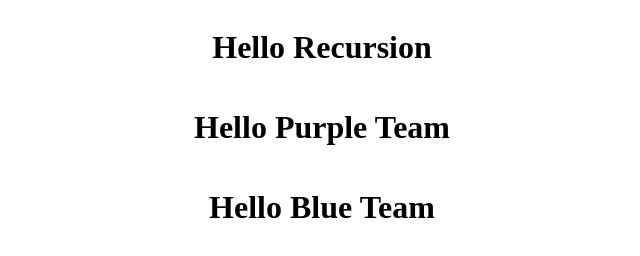
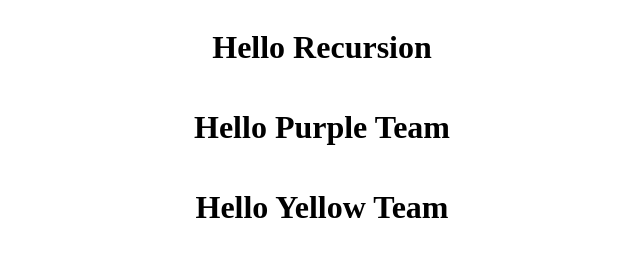
Before and after one commit to teamdev-Purple/task1, a plain HTML site: page index.html in a window 1280 px wide. Shown: the whole page, without its empty margins (318-958 px from the left). Drawn offline with Linux system fonts and the light colour scheme.

Commit message:
add-greetin-2

```diff
--- a/index.html
+++ b/index.html
@@ -11,7 +11,7 @@
     <div class="container">
         <h1>Hello Recursion</h1>
         <h1>Hello Purple Team</h1>
-        <h1>Hello Blue Team</h1>
+        <h1>Hello Yellow Team</h1>
     </div>
 </body>
 </html>
```
